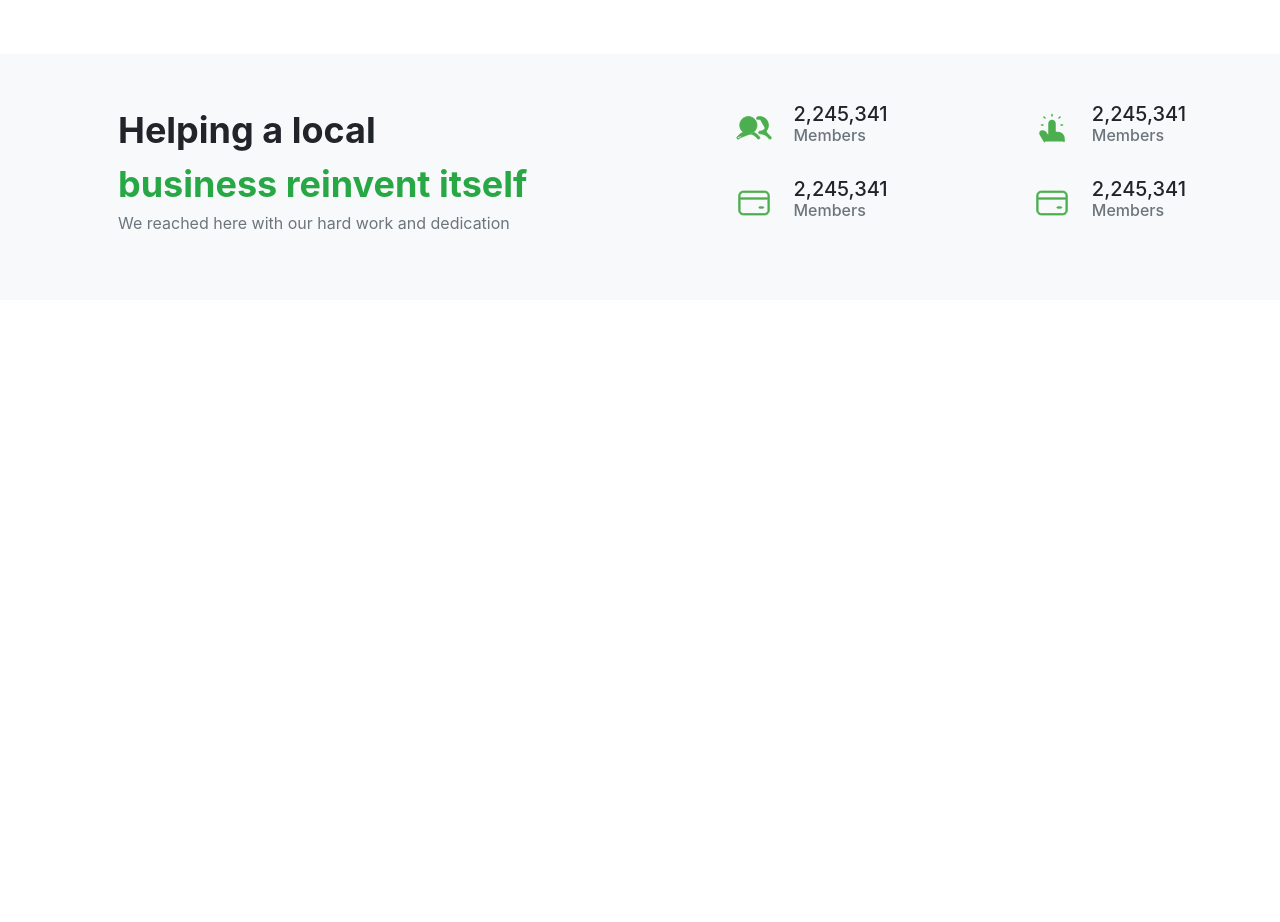
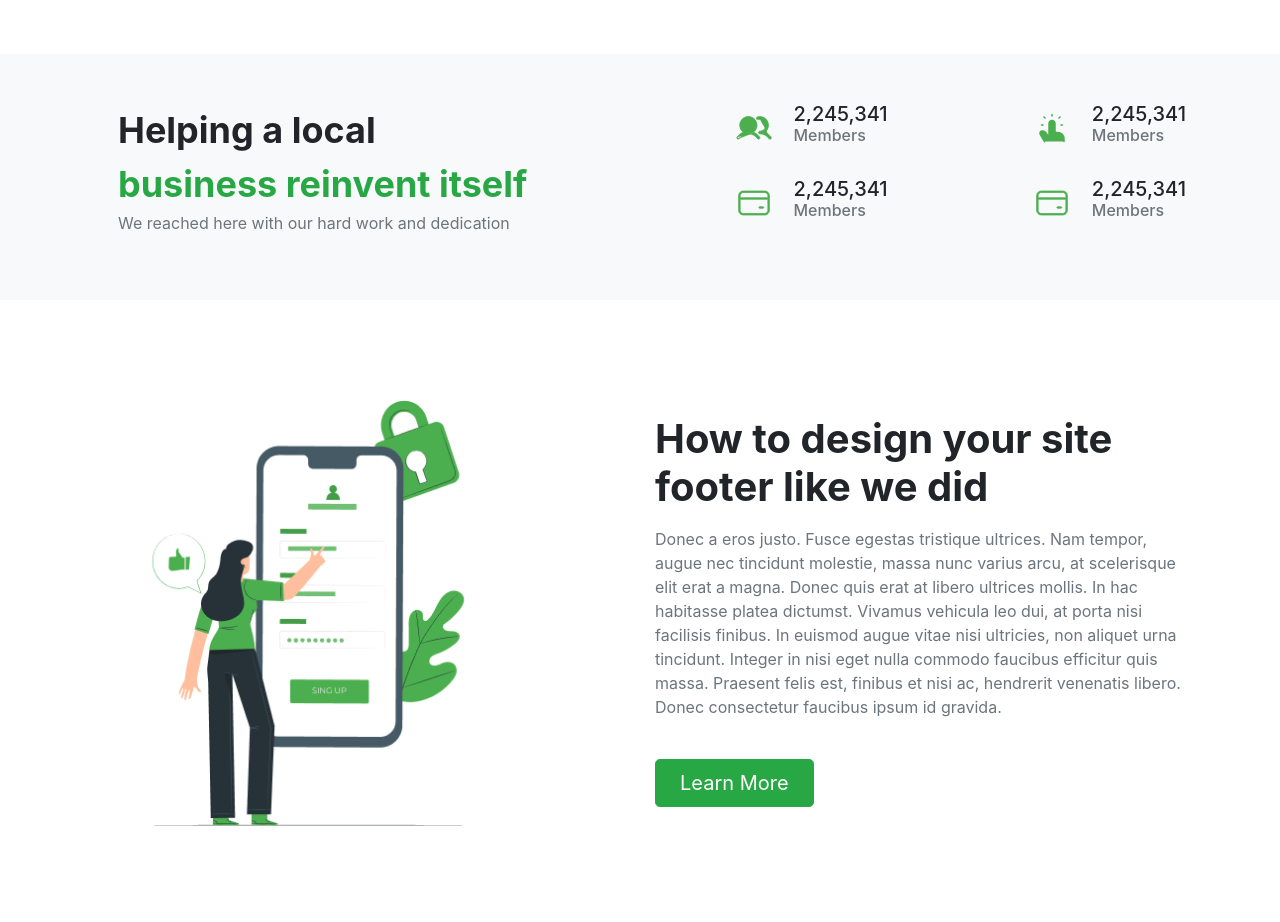
Before and after one commit to Mahred1/Nexcent-Bootstrap, a plain HTML site: page index.html in a window 1280 px wide. Shown: the part 1848-2770 px from the top of the page. Before the commit the page ends 2148 px from the top, so only its background shows below. Drawn offline with Linux system fonts and the light colour scheme.

Commit message:
finished the design section

```diff
--- a/index.html
+++ b/index.html
@@ -198,7 +198,30 @@
           </div>
         </section>
        <!-- Proof end-->
+        <!-- Design Start -->
+        <div class="container col-xxl-8 px-4 py-5">
+          <div class="row flex-lg-row-reverse align-items-center justify-content-between py-5">
+            <div class="col-6">
+              <h1 class="display-5 font-weight-bold lh-1 mb-3">
+                How to design your site footer like we did
+              </h1>
+              <p class="sub-heading font-weight-normal text-secondary">
+                Donec a eros justo. Fusce egestas tristique ultrices. Nam tempor, augue nec tincidunt molestie, massa nunc varius arcu, at scelerisque elit erat a magna. Donec quis erat at libero ultrices mollis. In hac habitasse platea dictumst. Vivamus vehicula leo dui, at porta nisi facilisis finibus. In euismod augue vitae nisi ultricies, non aliquet urna tincidunt. Integer in nisi eget nulla commodo faucibus efficitur quis massa. Praesent felis est, finibus et nisi ac, hendrerit venenatis libero. Donec consectetur faucibus ipsum id gravida.
+              </p>
+              <div class="d-grid gap-2 d-md-flex justify-content-md-start">
+                <button type="button" class="btn btn-success btn-lg px-4 me-md-2 mt-4">
+                  Learn More
+                </button>
 
+              </div>
+            </div>
+            <div class="col-8 col-sm-6 col-lg-5">
+              <img src="assets/Design.png" class="d-block mx-lg-auto img-fluid" alt="Pixelgrade" width="1440" loading="lazy">
+            </div>
+
+          </div>
+        </div>
+        <!-- Design end -->
 <script src="js/jquery-3.6.0.js"></script>
 <script src="js/bootstrap.min.js"></script>
 </body>
```
Also changed, not shown: assets/Design.png (added).
